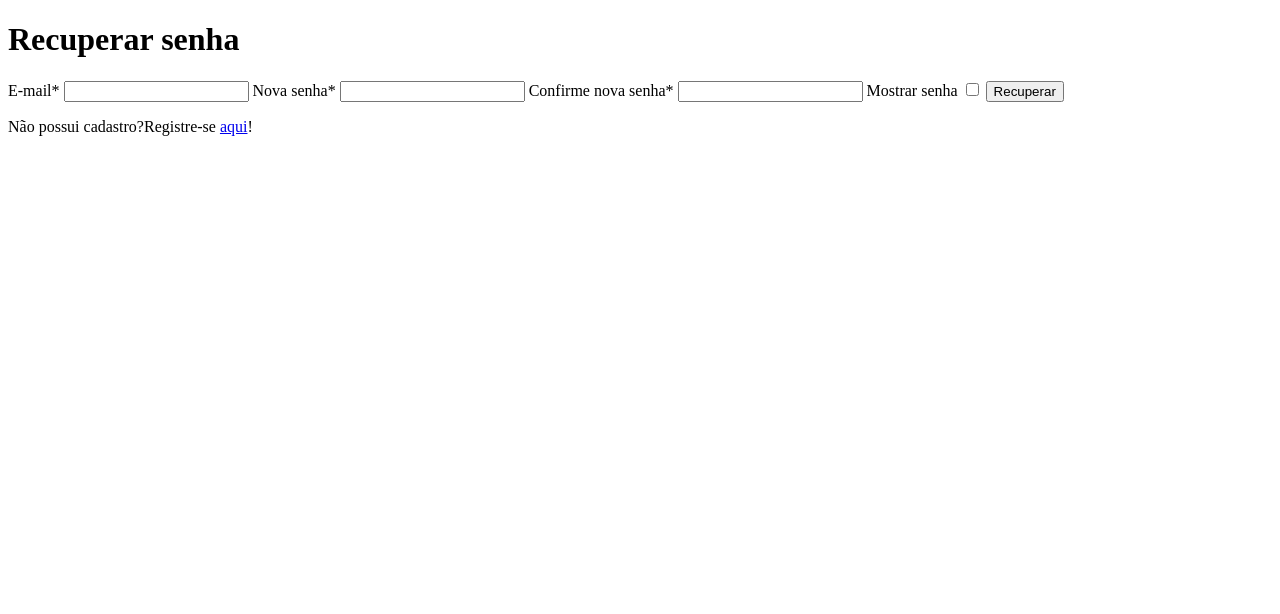
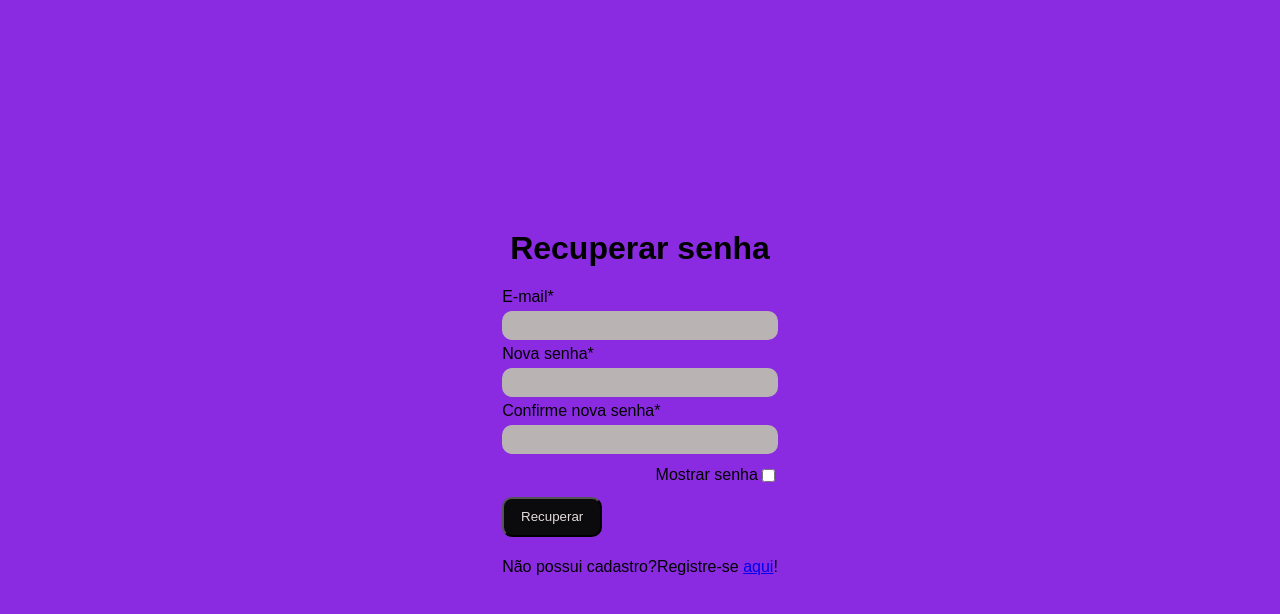
Before and after one commit to CaiolucasOdev/get-users, a plain HTML site: page client/src/pages/recovery.html in a window 1280 px wide. Drawn offline with Linux system fonts and the light colour scheme.

Commit message:
feat: adcionar estilos a pagina de recuperação de senha

```diff
--- a/client/src/pages/recovery.html
+++ b/client/src/pages/recovery.html
@@ -1,11 +1,13 @@
 <!DOCTYPE html>
 <html lang="pt-br">
 <head>
+    <link rel="stylesheet" href="../style/recovery.css">
     <meta charset="UTF-8">
     <meta name="viewport" content="width=device-width, initial-scale=1.0">
     <title>Recovery</title>
 </head>
 <body>
+    <main>
     <h1>Recuperar senha</h1>
 
     <form>
@@ -15,11 +17,15 @@
         <input type="password" name="nova senha" id="new-password">
         <label for="confirme nova senha">Confirme nova senha*</label>
         <input type="password" name="Confirme" id="confirm-new-password">
-        <label for="mostrar" id="placa">Mostrar senha</label>
+
+        <span class="check"><label for="mostrar" id="placa">Mostrar senha</label>
         <input type="checkbox" name="mostrar" id="" />
+        </span>
         <button>Recuperar</button>
         <p>Não possui cadastro?Registre-se <a href="register.html">aqui</a>!</p>
     </form>
+
+    </main>
 
     <script src="../scripts/recovery.js"></script>
 
--- /dev/null
+++ b/client/src/style/recovery.css
@@ -0,0 +1,46 @@
+body {
+    font-family: Arial, Helvetica, sans-serif;
+    padding: 0;
+    margin: 0;
+    background-color: blueviolet;
+
+}
+
+main {
+    height: 100vh;
+    width: 100%;
+    display: flex;
+    justify-content: center;
+    align-items: center;
+    flex-direction: column;
+}
+
+main form {
+    display: flex;
+    justify-content: center;
+    flex-direction: column;
+    gap: 5px
+}
+
+main form input {
+    border-radius: 10px;
+    height: 27px;
+    border: none;
+    background-color: rgb(185, 179, 179);
+    font-family: 'Segoe UI', Tahoma, Geneva, Verdana, sans-serif;
+}
+
+main form span.check {
+    display: flex;
+    align-items: center;
+    justify-content: flex-end;
+}
+
+main button {
+    height: 40px;
+    width: 100px;
+    background-color:rgb(11, 10, 12);
+    color: rgb(228, 220, 220);
+    border-radius: 10px;
+    margin-top: 0;
+}
```
